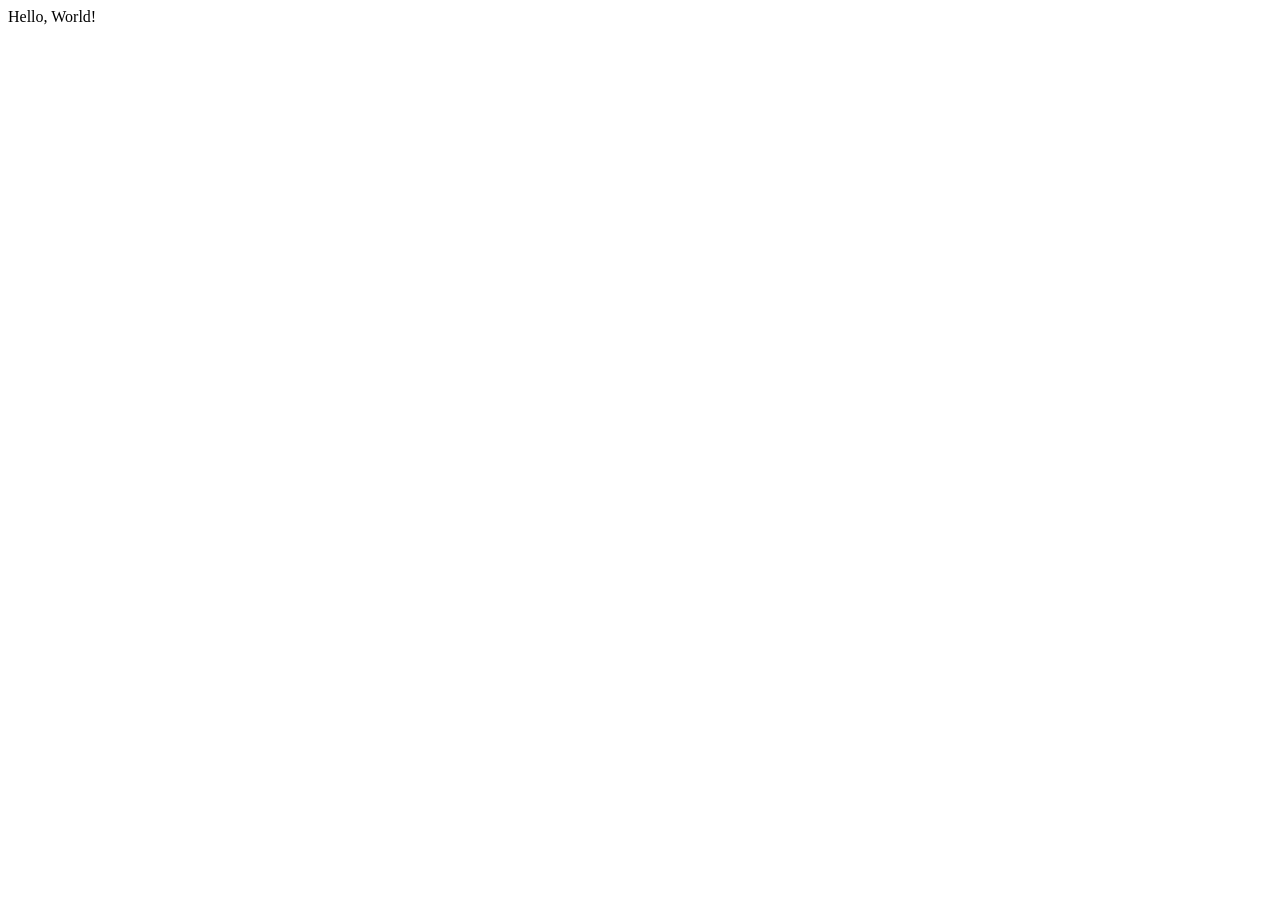
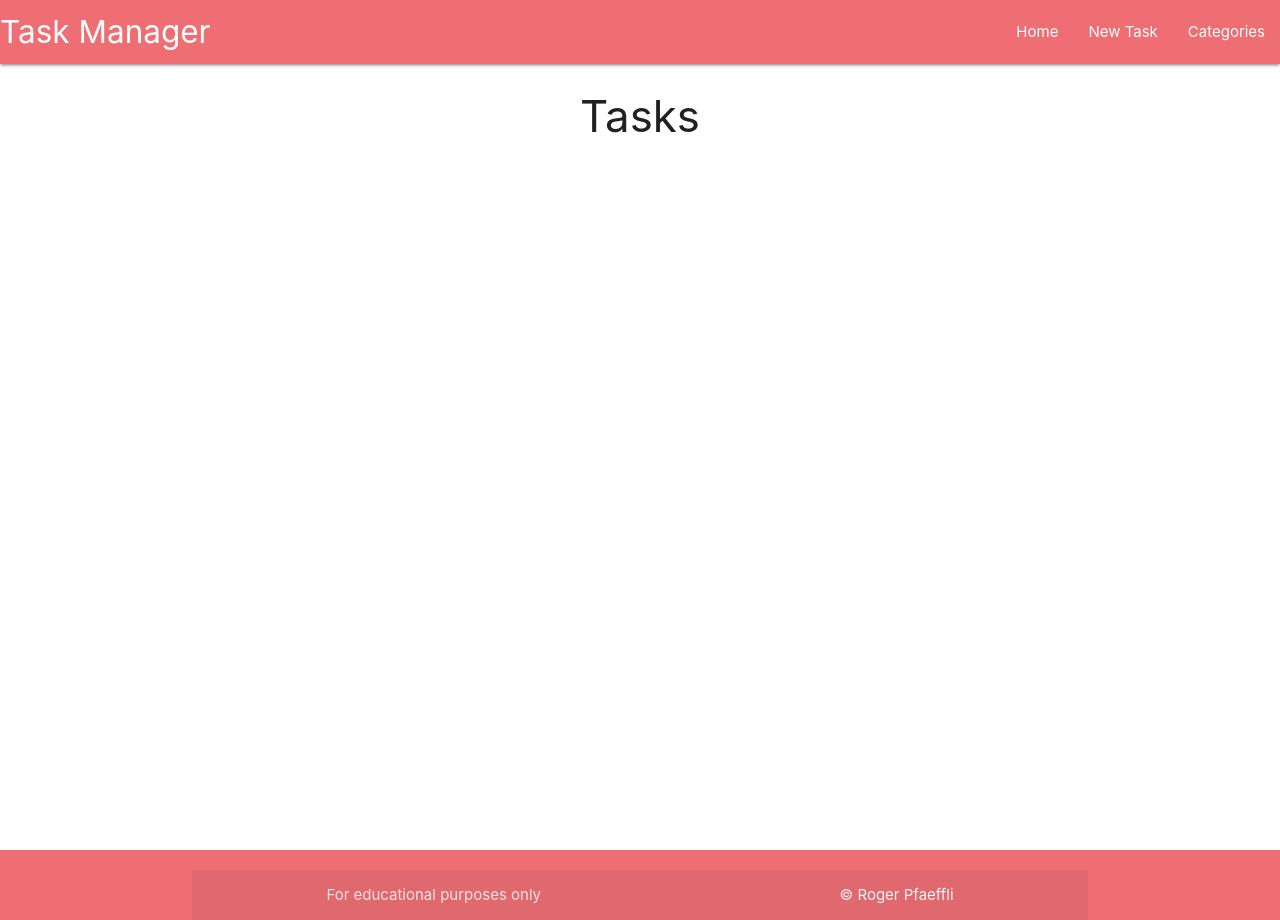
Before and after one commit to rpf13/task-manager, a Flask app: page / in a window 1280 px wide. Before the commit the page is almost empty. Run offline with Flask 2, Linux system fonts and the light colour scheme.

Commit message:
Add base template and tasks site

```diff
--- a/taskmanager/routes.py
+++ b/taskmanager/routes.py
@@ -5,4 +5,4 @@ from taskmanager.models import Category, Task
 
 @app.route("/")
 def home():
-    return render_template("base.html")
+    return render_template("tasks.html")
--- /dev/null
+++ b/taskmanager/static/css/style.css
@@ -0,0 +1,9 @@
+body {
+    display: flex;
+    min-height: 100vh;
+    flex-direction: column;
+  }
+
+  main {
+    flex: 1 0 auto;
+  }
--- /dev/null
+++ b/taskmanager/static/js/script.js
@@ -0,0 +1,5 @@
+document.addEventListener("DOMContentLoaded", function() {
+    // sidenav initialization
+    let sidenav = document.querySelectorAll(".sidenav");
+    M.Sidenav.init(sidenav);
+});
--- a/taskmanager/templates/base.html
+++ b/taskmanager/templates/base.html
@@ -4,11 +4,58 @@
     <meta charset="UTF-8">
     <meta http-equiv="X-UA-Compatible" content="IE=edge">
     <meta name="viewport" content="width=device-width, initial-scale=1.0">
+    <link rel="stylesheet" href="https://cdnjs.cloudflare.com/ajax/libs/font-awesome/5.15.3/css/all.min.css"
+        integrity="sha512-iBBXm8fW90+nuLcSKlbmrPcLa0OT92xO1BIsZ+ywDWZCvqsWgccV3gFoRBv0z+8dLJgyAHIhR35VZc2oM/gI1w==" crossorigin="anonymous" referrerpolicy="no-referrer" />
+    <!-- Compiled and minified CSS -->
+    <link rel="stylesheet" href="https://cdnjs.cloudflare.com/ajax/libs/materialize/1.0.0/css/materialize.min.css">
+    <!-- if templates are used, we cannot use the standard links for relate to the css file. We need the tempalte version of it -->
+    <link rel="stylesheet" href="{{ url_for('static', filename='css/style.css') }}" type="text/css">
+
+
     <title>Task Manager</title>
 </head>
 <body>
 
-    Hello, World!
+    <header>
+        <nav class="light-orange darken-1">
+            <div class="nav-wrapper">
+              <a href="{{ url_for('home')}}" class="brand-logo">Task Manager</a>
+              <a href="#" data-target="mobile-demo" class="sidenav-trigger"><i class="fas fa-bars"></i></a>
+              <ul class="right hide-on-med-and-down">
+                <li><a href="{{ url_for('home') }}">Home</a></li>
+                <li><a href="">New Task</a></li>
+                <li><a href="">Categories</a></li>
+              </ul>
+            </div>
+          </nav>
 
+          <ul class="sidenav" id="mobile-demo">
+            <li><a href="s{{ url_for('home') }}">Home</a></li>
+            <li><a href="">New Task</a></li>
+            <li><a href="">Categories</a></li>
+          </ul>
+
+    </header>
+
+    <main class="container">
+        {% block content %}
+        {% endblock %}
+
+    </main>
+    <footer class="page-footer light-orange darken-3">
+        <div class="container">
+        <div class="footer-copyright">
+          <div class="container">
+          For educational purposes only
+          <a class="grey-text text-lighten-4 right" href="https://github.com/rpf13" target="_blank">&copy; Roger Pfaeffli</a>
+          </div>
+        </div>
+      </footer>
+
+
+
+    <!-- Compiled and minified JavaScript -->
+    <script src="https://cdnjs.cloudflare.com/ajax/libs/materialize/1.0.0/js/materialize.min.js"></script>
+    <script src="{{ url_for('static', filename='js/script.js') }}"></script>
 </body>
 </html>
--- /dev/null
+++ b/taskmanager/templates/tasks.html
@@ -0,0 +1,6 @@
+{% extends "base.html" %}
+{% block content %}
+
+<h3 class="light-orange-text text-darken-4 center-align">Tasks</h3>
+
+{% endblock %}
```
